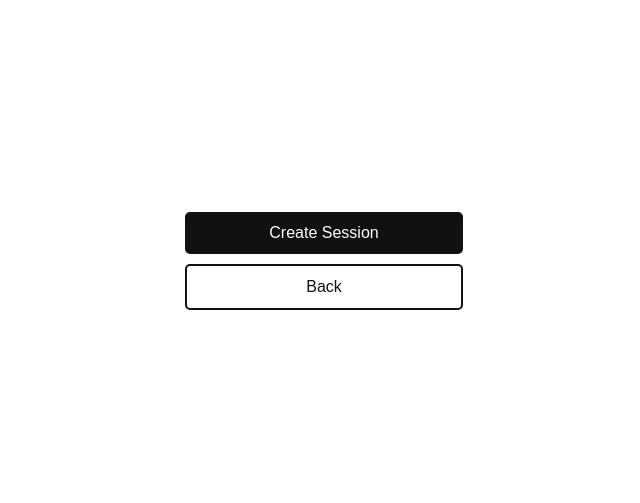
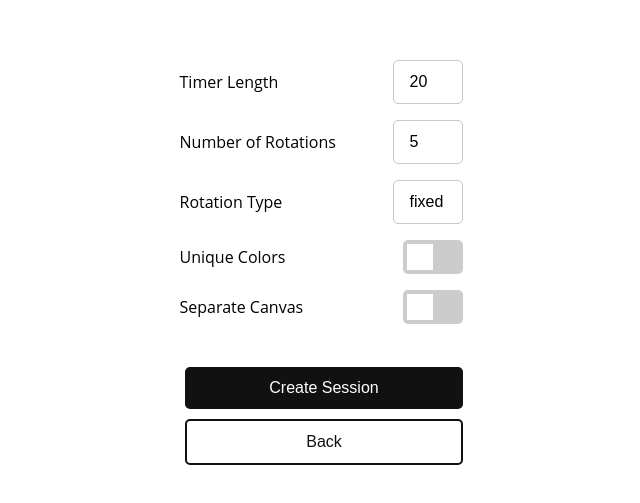
Before and after one commit to eightants/collab-sketch, a React (Create React App) app in the folder client/: page /create in a window 1280 px wide. Shown: the part 139-642 px from the top of the page, without its empty margins (316-956 px from the left). Built offline with nearby package versions, Linux system fonts and the light colour scheme; no server answers.

Commit message:
Lobby management functionality (#13)

```diff
--- a/client/src/App.tsx
+++ b/client/src/App.tsx
@@ -1,4 +1,4 @@
-import React, { useEffect } from "react";
+import React, { useEffect, useState } from "react";
 import { Route, BrowserRouter as Router, Switch } from "react-router-dom";
 import { io } from "socket.io-client";
 import "./App.css";
@@ -6,10 +6,10 @@ import { Create } from "./pages/Create/Create";
 import { Draw } from "./pages/Draw";
 import { Home } from "./pages/Home/Home";
 import { Join } from "./pages/Join/Join";
-import { Lobby } from "./pages/Lobby";
+import { Lobby } from "./pages/Lobby/Lobby";
 
 function App() {
-  const socket = io();
+  const [socket] = useState(io());
   // const socket = io("localhost:3001"); // Used for development
   useEffect(() => {
     return () => {
--- /dev/null
+++ b/client/src/assets/shared.module.css
@@ -0,0 +1,12 @@
+.mainContainer {
+  display: flex;
+  width: 100%;
+  height: 100vh;
+  justify-content: center;
+  align-items: center;
+}
+
+.mainContent {
+  width: 100%;
+  max-width: 300px;
+}
--- /dev/null
+++ b/client/src/components/Toggle/Toggle.module.css
@@ -0,0 +1,58 @@
+.switch {
+  position: relative;
+  display: inline-block;
+  width: 60px;
+  height: 34px;
+}
+
+/* Hide default HTML checkbox */
+.switch input {
+  opacity: 0;
+  width: 0;
+  height: 0;
+}
+
+/* The slider */
+.slider {
+  position: absolute;
+  cursor: pointer;
+  top: 0;
+  left: 0;
+  right: 0;
+  bottom: 0;
+  background-color: #ccc;
+  -webkit-transition: .4s;
+  transition: .4s;
+  border-radius: 5px;
+}
+
+.slider:before {
+  position: absolute;
+  content: "";
+  height: 26px;
+  width: 26px;
+  left: 4px;
+  bottom: 4px;
+  background-color: white;
+  -webkit-transition: .4s;
+  transition: .4s;
+}
+
+input:checked + .slider {
+  background-color: #111;
+}
+
+input:focus + .slider {
+  box-shadow: 0 0 1px #111;
+}
+
+input:checked + .slider:before {
+  -webkit-transform: translateX(26px);
+  -ms-transform: translateX(26px);
+  transform: translateX(26px);
+}
+
+.toggleDiv {
+  padding: 5px;
+  display: inline-block;
+}
--- /dev/null
+++ b/client/src/components/Toggle/Toggle.tsx
@@ -0,0 +1,17 @@
+import React, { ChangeEventHandler } from "react";
+import styles from "./Toggle.module.css";
+
+export const Toggle = ({
+  value,
+  onChange = () => {}
+}: {
+  value: boolean;
+  onChange?: ChangeEventHandler<HTMLInputElement>;
+}) => (
+  <div className={styles.toggleDiv}>
+    <label className={styles.switch}>
+      <input type="checkbox" checked={value} onChange={onChange} />
+      <span className={styles.slider}></span>
+    </label>
+  </div>
+);
--- a/client/src/pages/Create/Create.module.css
+++ b/client/src/pages/Create/Create.module.css
@@ -9,3 +9,14 @@
 .createContent {
   max-width: 300px;
 }
+
+.settingsDiv {
+  margin: 0 0 30px 0;
+}
+
+.settingsRow {
+  display: flex;
+  justify-content: space-between;
+  align-items: center;
+  padding: 3px 0px;
+}
--- a/client/src/pages/Create/Create.tsx
+++ b/client/src/pages/Create/Create.tsx
@@ -2,6 +2,8 @@ import React, { useEffect, useState } from "react";
 import { Link, useHistory } from "react-router-dom";
 import styles from "./Create.module.css";
 import { Button } from "../../components/Button/Button";
+import { Toggle } from "../../components/Toggle/Toggle";
+import { Input } from "../../components/Input/Input";
 
 // Function to generate unique room ID
 const uniqueId = (length = 5) => {
@@ -14,18 +16,28 @@ const uniqueId = (length = 5) => {
 
 type LobbyObject = {
   id?: string;
-  settings?: any;
+  timerLength: number;
+  rotationType: string;
+  numRotations: number;
+  uniqueColors: boolean;
+  separateCanvas: boolean;
 };
 
 export const Create = ({ socket }: { socket: any }) => {
-  const [lobby] = useState<LobbyObject>({});
+  const [lobby, setLobby] = useState<LobbyObject>({
+    timerLength: 20,
+    rotationType: "fixed",
+    numRotations: 5,
+    uniqueColors: false,
+    separateCanvas: false
+  });
   const router = useHistory();
 
   useEffect(() => {
     socket.on("newLobbyCreated", (data: any) => {
       router.push(`/lobby/${data.id}`);
     });
-  });
+  }, [router, socket]);
   // Tell server to create new lobby
   const handleCreateLobby = () => {
     lobby.id = uniqueId();
@@ -35,6 +47,71 @@ export const Create = ({ socket }: { socket: any }) => {
   return (
     <div className={styles.mainContainer}>
       <div className={styles.createContent}>
+        <div className={styles.settingsDiv}>
+          <div className={styles.settingsRow}>
+            <div>Timer Length</div>
+            <Input
+              width="80px"
+              value={lobby.timerLength}
+              onChange={(e) =>
+                setLobby((prev) => ({
+                  ...prev,
+                  timerLength: Number(e.target.value)
+                }))
+              }
+            />
+          </div>
+          <div className={styles.settingsRow}>
+            <div>Number of Rotations</div>
+            <Input
+              width="80px"
+              value={lobby.numRotations}
+              onChange={(e) =>
+                setLobby((prev) => ({
+                  ...prev,
+                  numRotations: Number(e.target.value)
+                }))
+              }
+            />
+          </div>
+          <div className={styles.settingsRow}>
+            <div>Rotation Type</div>
+            <Input
+              width="80px"
+              value={lobby.rotationType}
+              onChange={(e) =>
+                setLobby((prev) => ({
+                  ...prev,
+                  rotationType: e.target.value
+                }))
+              }
+            />
+          </div>
+          <div className={styles.settingsRow}>
+            <div>Unique Colors</div>
+            <Toggle
+              value={lobby.uniqueColors}
+              onChange={(e) =>
+                setLobby((prev) => ({
+                  ...prev,
+                  uniqueColors: e.target.checked
+                }))
+              }
+            />
+          </div>
+          <div className={styles.settingsRow}>
+            <div>Separate Canvas</div>
+            <Toggle
+              value={lobby.separateCanvas}
+              onChange={(e) =>
+                setLobby((prev) => ({
+                  ...prev,
+                  separateCanvas: e.target.checked
+                }))
+              }
+            />
+          </div>
+        </div>
         <Button
           text="Create Session"
           variant="dark"
--- a/client/src/pages/Draw.tsx
+++ b/client/src/pages/Draw.tsx
@@ -11,7 +11,7 @@ export const Draw = ({ socket }: { socket: any }) => {
     socket.on("notJoined", (id: string) => {
       router.push(`/join/${id}`);
     });
-  });
+  }, [id, router, socket]);
 
   return (
     <div className="whiteboard">
--- a/client/src/pages/Join/Join.tsx
+++ b/client/src/pages/Join/Join.tsx
@@ -14,10 +14,13 @@ export const Join = ({ socket }: { socket: any }) => {
     if (id) {
       setEnteredID(id);
     }
-    socket.on("joinedLobby", (data: any) => {
-      router.push(`/draw/${data.id}`);
+    socket.on("joinedLobby", () => {
+      router.push(`/lobby/${enteredID}`);
     });
-  }, [id, router, socket]);
+    socket.on("joinedStartedLobby", () => {
+      router.push(`/draw/${enteredID}`);
+    });
+  }, [enteredID, id, router, socket]);
 
   const handleJoinLobby = () => {
     socket.emit("onJoinLobby", { id: enteredID, nickname: nickname });
--- a/client/src/pages/Lobby.tsx
+++ /dev/null
@@ -1,27 +0,0 @@
-import React, { useEffect } from "react";
-import { Link, useHistory, useParams } from "react-router-dom";
-import { Button } from "../components/Button/Button";
-
-export const Lobby = ({ socket }: { socket: any }) => {
-  const router = useHistory();
-  const { id } = useParams<{ id: string }>();
-
-  useEffect(() => {
-    socket.on("gameStarted", () => {
-      router.push(`/draw/${id}`);
-    });
-  });
-
-  const handleStart = () => {
-    socket.emit("onStartGame", id);
-  };
-
-  return (
-    <div>
-      <Button text="Start Session" variant="dark" onClick={handleStart} />
-      <Link to="/create">
-        <Button text="Back" />
-      </Link>
-    </div>
-  );
-};
--- /dev/null
+++ b/client/src/pages/Lobby/Lobby.module.css
@@ -0,0 +1,20 @@
+.playerDiv {
+  margin: 0 0 30px 0;
+  min-height: 180px;
+}
+
+.playerRow {
+  display: flex;
+  justify-content: space-between;
+  align-items: center;
+  padding: 3px 0px;
+}
+
+.kickBtn {
+  color:rgb(214, 63, 63);
+  padding-right: 10px;
+}
+
+.kickBtn:hover {
+  cursor: pointer;
+}
--- /dev/null
+++ b/client/src/pages/Lobby/Lobby.tsx
@@ -0,0 +1,80 @@
+import React, { useEffect, useState } from "react";
+import { useHistory, useParams } from "react-router-dom";
+import styles from "./Lobby.module.css";
+import shared from "../../assets/shared.module.css";
+import { Button } from "../../components/Button/Button";
+
+export const Lobby = ({ socket }: { socket: any }) => {
+  const router = useHistory();
+  const { id } = useParams<{ id: string }>();
+  const [isHost, setIsHost] = useState(false);
+  const [lobbyUsers, setLobbyUsers] = useState<Array<any>>([]);
+
+  useEffect(() => {
+    socket.emit("checkPermissions", id);
+    socket.on("isHost", (h: boolean) => setIsHost(h));
+
+    socket.emit("onDrawJoin", id);
+    socket.on("notJoined", (id: string) => {
+      router.push(`/join/${id}`);
+    });
+
+    socket.on("kickedUser", () => {
+      socket.emit("onLeave", id);
+    });
+
+    socket.on("leaveLobby", () => {
+      if (isHost) {
+        router.push("/create");
+      } else {
+        router.push("/join");
+      }
+    });
+
+    socket.on("gameStarted", () => {
+      router.push(`/draw/${id}`);
+    });
+  }, [id, isHost, router, socket]);
+
+  useEffect(() => {
+    socket.on("joinedLobby", (users: any) => {
+      setLobbyUsers(users);
+    });
+  }, [socket]);
+
+  const handleStart = () => {
+    socket.emit("onStartGame", id);
+  };
+
+  return (
+    <div className={shared.mainContainer}>
+      <div className={shared.mainContent}>
+        {isHost ? (
+          <div className={styles.playerDiv}>
+            {lobbyUsers.length > 0
+              ? lobbyUsers.map((user: any, ind: number) => (
+                  <div key={ind} className={styles.playerRow}>
+                    <div>{user.nickname}</div>
+                    <div
+                      className={styles.kickBtn}
+                      onClick={() => socket.emit("kickUser", user.sid)}
+                    >
+                      Kick
+                    </div>
+                  </div>
+                ))
+              : "Waiting for people to join..."}
+          </div>
+        ) : (
+          <div className={styles.playerDiv}>
+            Waiting for the host to start...
+          </div>
+        )}
+        {isHost && (
+          <Button text="Start Session" variant="dark" onClick={handleStart} />
+        )}
+        <Button text="Leave" onClick={() => socket.emit("onLeave", id)} />
+      </div>
+    </div>
+  );
+};
```
Also changed, not shown: 2 other files (tests, documents, lock files or other folders).
